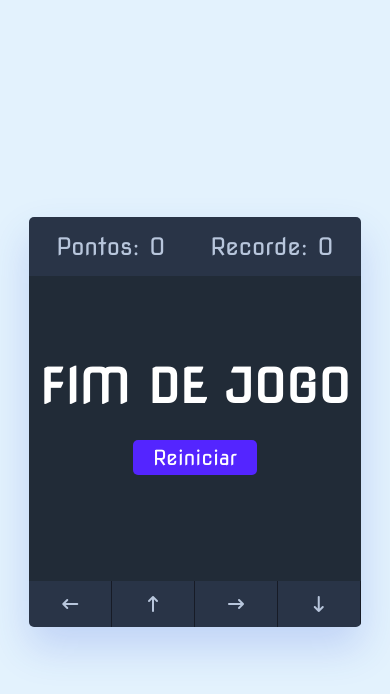
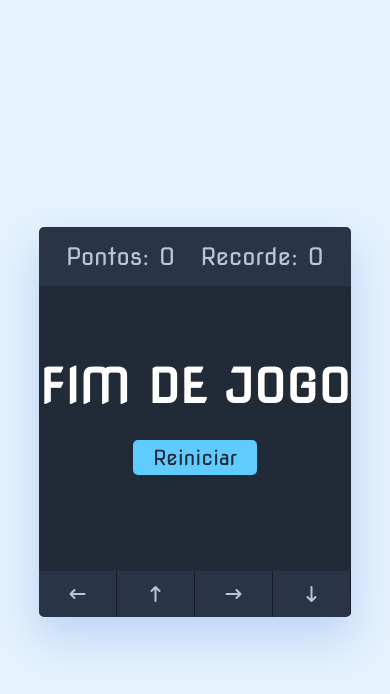
Before and after one commit to marvieiradev/game-snake, a plain HTML site: page index.html in a window 390 px wide. Both pictures are taken after a click on the icon 70 px from the left and 603 px from the top of the page. Drawn offline with Linux system fonts and the light colour scheme.

Commit message:
feat: fixed screen size

```diff
--- a/styles.css
+++ b/styles.css
@@ -66,11 +66,11 @@ body {
 
 .fim-jogo button {
     padding: 5px 20px;
-    color: #fff;
+    color: #212B37;
     cursor: pointer;
     margin: 25px;
     font-size: 1.3rem;
-    background: #5425ff;
+    background: #60CBFF;
     border-radius: 5px;
     border: none;
     outline: none;
@@ -92,10 +92,10 @@ body {
 }
 
 
-@media screen and (max-width: 800px) {
+@media screen and (max-width: 720px) {
     .container {
-        width: 85vmin;
-        height: 105vmin;
+        width: 80vmin;
+        height: 100vmin;
 
     }
 
```
